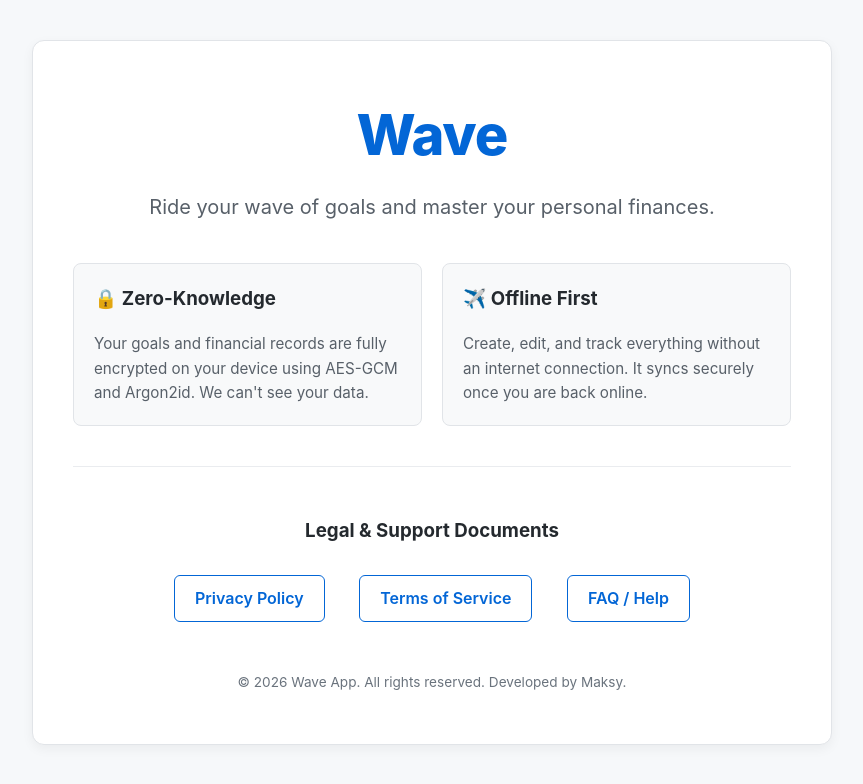
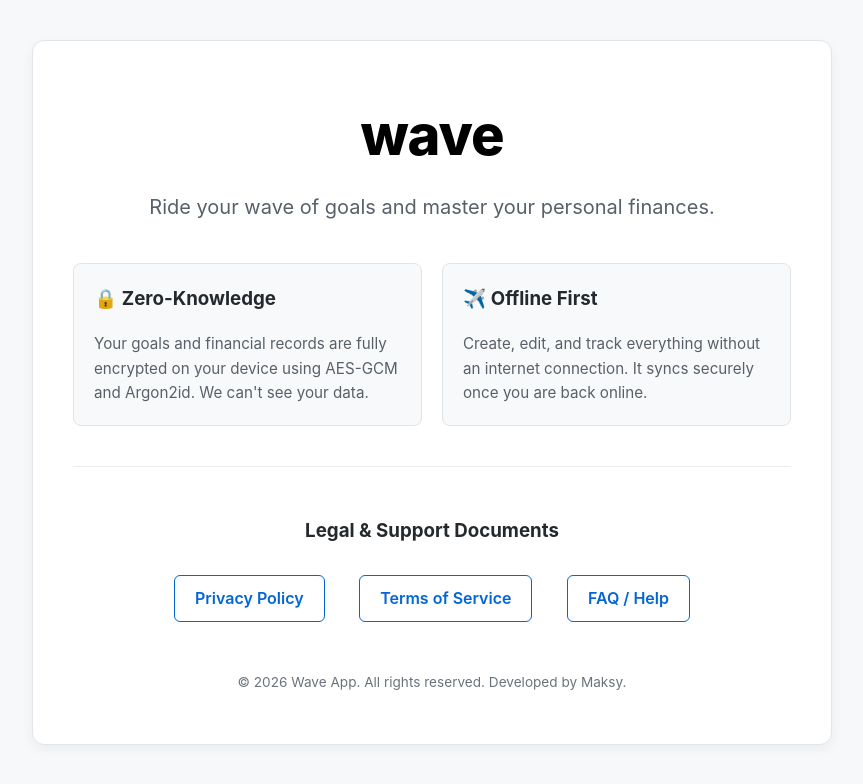
Before and after one commit to whymaksy/wave-docs, a plain HTML site: page index.html in a window 1280 px wide. Shown: the whole page, without its empty margins (208-1071 px from the left). Drawn offline with Linux system fonts and the light colour scheme.

Commit message:
Update index.html

```diff
--- a/index.html
+++ b/index.html
@@ -7,7 +7,7 @@
     <style>
         body { font-family: -apple-system, BlinkMacSystemFont, "Segoe UI", Roboto, Helvetica, Arial, sans-serif; line-height: 1.6; color: #24292e; max-width: 800px; margin: 0 auto; padding: 40px 24px; background-color: #f6f8fa; text-align: center; }
         .container { background-color: #ffffff; padding: 50px 40px; border: 1px solid #e1e4e8; border-radius: 12px; box-shadow: 0 4px 12px rgba(0,0,0,0.05); }
-        .logo { font-size: 3.5em; font-weight: 800; color: #0366d6; margin-bottom: 10px; letter-spacing: -1px; }
+        .logo { font-size: 3.5em; font-weight: 800; color: #000000; margin-bottom: 10px; letter-spacing: -1px; }
         .tagline { font-size: 1.25em; color: #586069; margin-bottom: 40px; }
         .features { display: grid; grid-template-columns: 1fr 1fr; gap: 20px; text-align: left; margin-bottom: 40px; }
         .feature-card { padding: 20px; background: #f8f9fa; border-radius: 8px; border: 1px solid #e1e4e8; }
@@ -21,7 +21,7 @@
 </head>
 <body>
 <div class="container">
-    <div class="logo">Wave</div>
+    <div class="logo">wave</div>
     <div class="tagline">Ride your wave of goals and master your personal finances.</div>
 
     <div class="features">
```
